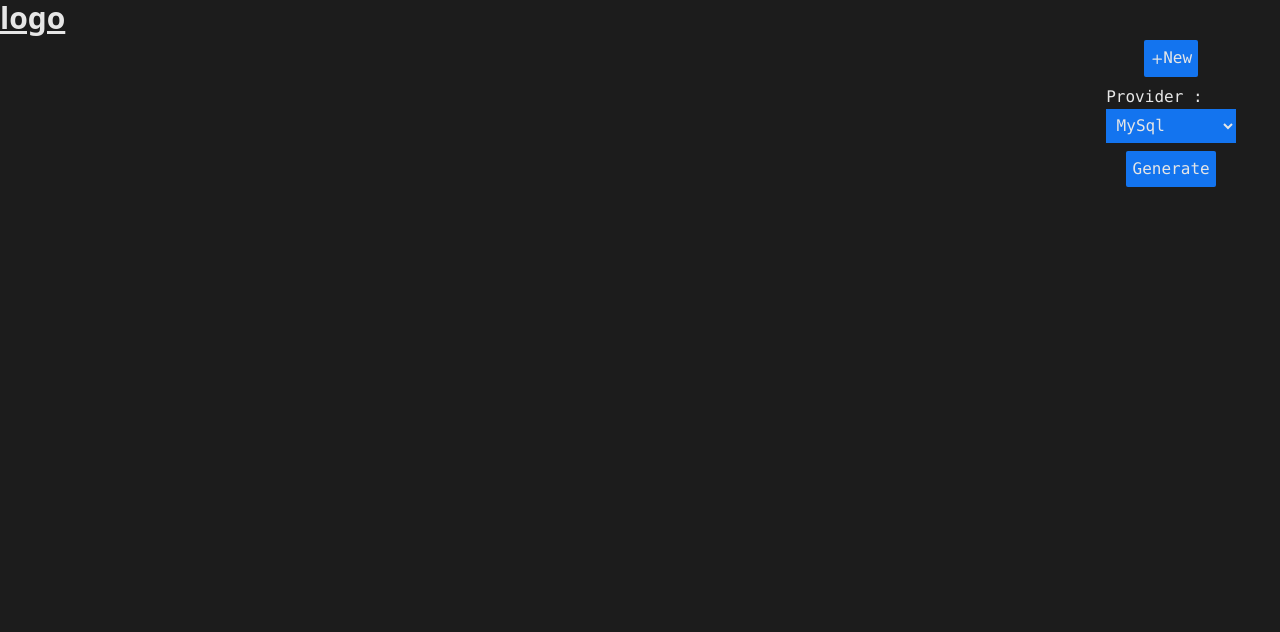
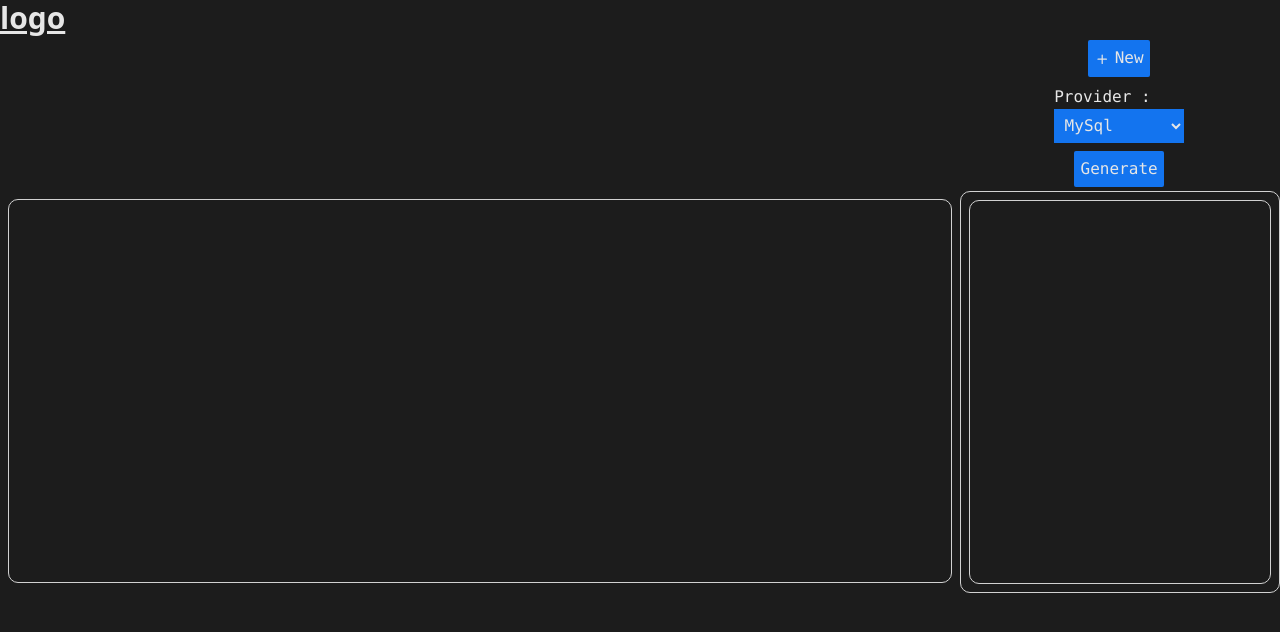
Before and after one commit to d4niel-olaya/Sql-ui, a SvelteKit app: page / in a window 1280 px wide. Shown: the top 632 px of the page. Built offline with nearby package versions, Linux system fonts and the light colour scheme.

Commit message:
code section

```diff
--- a/src/app.css
+++ b/src/app.css
@@ -31,3 +31,9 @@
   {
     padding: 1px;
   }
+
+  .code-container
+  {
+    border: 1px solid #D1D1D1;
+    border-radius: 10px;
+  }
--- a/src/components/AddTable.svelte
+++ b/src/components/AddTable.svelte
@@ -1,10 +1,10 @@
 
 
 
-    <div class="m-1">
+    <div class="m-1 mr-14">
         <button class="btn font-mono">
             <div class="flex items-center">
-                <div class="mr-px">
+                <div class="mr-2">
                     <svg width="12px" height="12px" viewBox="0 0 20 20" fill="none" stroke="currentColor" stroke-width="2" stroke-linecap="round" stroke-linejoin="round" ><path d="M12 5v14m-7-7h14"></path></svg>
                 </div>
                 <span> New</span>
--- /dev/null
+++ b/src/components/CodeResult.svelte
@@ -0,0 +1,7 @@
+
+
+<div class="w-3/12 code-container max-h-screen">
+   <div class="mt-2 mr-2 ml-2 mb-2 overflow-y-auto code-container h-96 p-2 max-h-96">
+
+   </div>
+</div>
--- a/src/components/Generate.svelte
+++ b/src/components/Generate.svelte
@@ -1,6 +1,6 @@
 
 
-<div class="m-1">
+<div class="m-1 mr-14">
     <button class="btn font-mono">
         Generate
     </button>
--- a/src/components/Provider.svelte
+++ b/src/components/Provider.svelte
@@ -1,6 +1,6 @@
 
 
-<div class="m-1 font-mono">
+<div class="m-1 font-mono mr-14">
     <label for="provider">Provider :</label>
     <br>
     <select id="provider" class="select">
--- /dev/null
+++ b/src/components/TableBoard.svelte
@@ -0,0 +1,5 @@
+<div class="w-3/4 p-2 ">
+    <div class="code-container w-full h-96">
+
+    </div>
+</div>
--- a/src/routes/+page.svelte
+++ b/src/routes/+page.svelte
@@ -3,6 +3,8 @@
     import AddTable from "../components/AddTable.svelte";
     import Generate from "../components/Generate.svelte";
     import Provider from "../components/Provider.svelte";
+    import CodeResult from "../components/CodeResult.svelte";
+    import TableBoard from "../components/TableBoard.svelte";
 </script>
     <Logo/>
   <div class="flex justify-end mr-10">
@@ -13,6 +15,11 @@
         <Generate/>
     </div>
   </div>
+  <div class="flex flex-wrap justify-between">
+
+      <TableBoard/>
+      <CodeResult/>
+  </div>
 
   <style lang="postcss">
     :global(html) {
```
